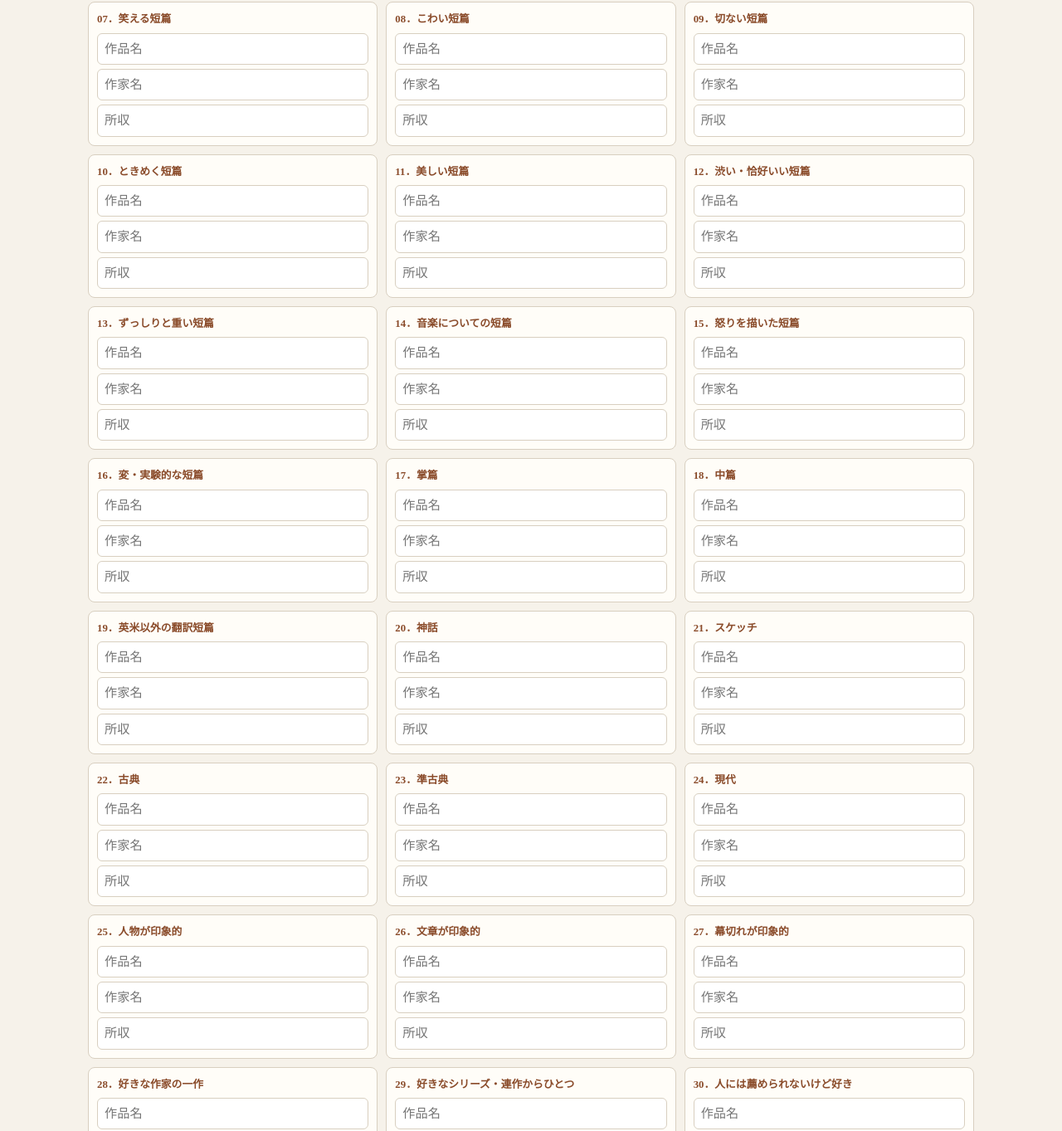
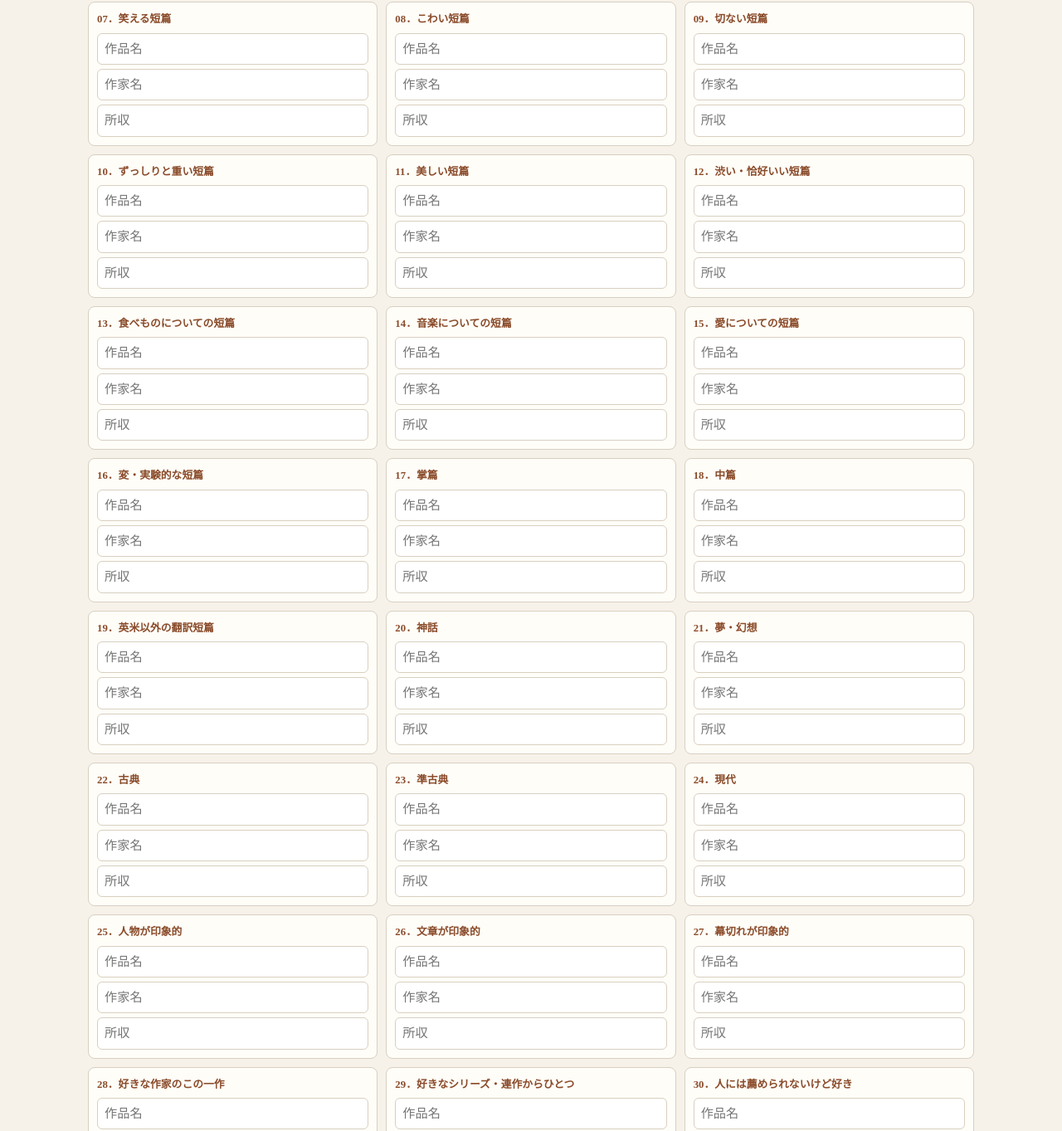
Before and after one commit to WashuTakumi/30ShortStories, a plain HTML site: page index.html in a window 1280 px wide. Shown: the part 617-1980 px from the top of the page at 83% size. Drawn offline with Linux system fonts and the light colour scheme.

Commit message:
Update prompts in index.html for better variety

```diff
--- a/index.html
+++ b/index.html
@@ -83,11 +83,11 @@
 <script>
 const PROMPTS = [
   "むかし読んで忘れられない短篇","繰り返し読む・読みたい短篇","もっと評価されるべき短篇","発想がすごい短篇","技巧がすごい短篇",
-  "構造がすごい短篇","笑える短篇","こわい短篇","切ない短篇","ときめく短篇",
-  "美しい短篇","渋い・恰好いい短篇","ずっしりと重い短篇","音楽についての短篇","怒りを描いた短篇",
+  "構造がすごい短篇","笑える短篇","こわい短篇","切ない短篇","ずっしりと重い短篇",
+  "美しい短篇","渋い・恰好いい短篇","食べものについての短篇","音楽についての短篇","愛についての短篇",
   "変・実験的な短篇","掌篇","中篇","英米以外の翻訳短篇","神話",
-  "スケッチ","古典","準古典","現代","人物が印象的",
-  "文章が印象的","幕切れが印象的","好きな作家の一作","好きなシリーズ・連作からひとつ","人には薦められないけど好き"
+  "夢・幻想","古典","準古典","現代","人物が印象的",
+  "文章が印象的","幕切れが印象的","好きな作家のこの一作","好きなシリーズ・連作からひとつ","人には薦められないけど好き"
 ];
 const COLS = 3, ROWS = 10;
 const KEY = "tanpen30:v1";
```
